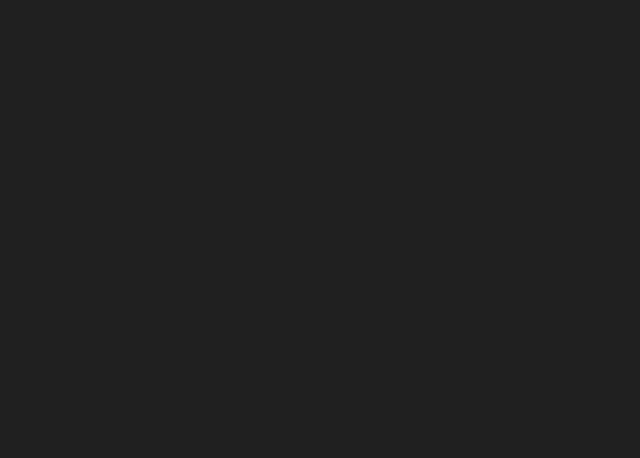
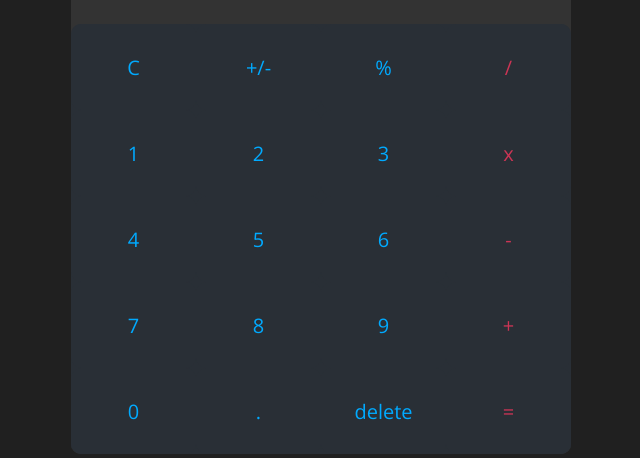
Before and after one commit to Texmo100/Calculator_React, a React (Create React App) app: page / in a window 1280 px wide. Shown: the part 236-694 px from the top of the page, without its empty margins (319-959 px from the left). Built offline with nearby package versions, Linux system fonts and the light colour scheme.

Commit message:
Y-calculator layout Done

```diff
--- a/src/App.css
+++ b/src/App.css
@@ -1,12 +1,72 @@
+/* ---- CSS Variables ---- */
+#root{
+  --main-color: #2b2b2b;
+  --second-color: #333333;
+}
+/* ---- Rest of the CSS Rules ---- */
 .wrapper{
   height: 100%;
   display: grid;
   grid-template-columns: repeat(12,1fr);
   grid-template-rows: 10rem minmax(calc(100vh - 20rem), 100%) 10rem;
 }
-.header-app, .y-calculator,.footer-app{
+.header-app, .body-app,.footer-app{
   grid-column: 1 / -1;
+  padding: 1rem;
 }
 .header-app, .footer-app{
-  background-color: #2b2b2b;
+  background-color: var(--main-color);
 }
+/* ---- Header styles ---- */
+.header-app{
+  display: flex;
+  border-bottom-right-radius: 1rem;
+}
+/*  ---- Body Styles ---- */
+.body-app, .footer-app{
+  display: flex;
+  justify-content: center;
+  align-items: center;
+}
+.y-calculator{
+  height: 100%;
+  width: 50rem;
+  background-color: var(--second-color);
+  border-radius: 1rem;
+}
+.result-display{
+  height: 15rem;
+}
+.num-pad{
+  height: calc(100% - 15rem);
+  background-color: #292f36;
+  border-radius: 1rem;
+  display: grid;
+  grid-template-columns: repeat(4, 1fr);
+  grid-template-rows: repeat(5, 1fr);
+}
+.button-01, .button-02{
+  grid-column: 1fr;
+  background-color: #292f36;
+  border: 1px solid transparent;
+  border-radius: 1rem;
+  display: flex;
+  justify-content: center;
+  align-items: center;
+  font-size: 2rem;
+  transition: all 300ms ease;
+}
+.button-01:hover, .button-02:hover{
+  cursor: pointer;
+  background-color:#323942;
+}
+.button-01{
+  color: #00aaff;
+}
+.button-02{
+  color: #cc3555;
+}
+/* ---- Footer Styles ---- */
+.footer-app{
+  border-top-left-radius: 1rem;
+}
--- a/src/App.js
+++ b/src/App.js
@@ -1,6 +1,6 @@
 import React from 'react'
 import Header from './components/Header'
-import Ycalculator from './components/Ycalculator'
+import Body from './components/Body'
 import Footer from './components/Footer'
 import './App.css';
 
@@ -8,7 +8,7 @@ function App() {
   return (
     <div className="wrapper">
       <Header />
-      <Ycalculator />
+      <Body />
       <Footer />
     </div>
   );
--- /dev/null
+++ b/src/components/Body.js
@@ -0,0 +1,12 @@
+import React from 'react'
+import Ycalculator from './Ycalculator'
+
+const Body = () => {
+    return(
+        <div className="body-app">
+            <Ycalculator />
+        </div>
+    )
+}
+
+export default Body
--- a/src/components/Ycalculator.js
+++ b/src/components/Ycalculator.js
@@ -1,8 +1,36 @@
 import React from 'react'
 
 const Ycalculator = () => {
-    return(
-        <div className="y-calculator"></div>
+    return (
+        <div className="y-calculator">
+            <div className="result-display"></div>
+            <div className="num-pad">
+                <div className="button-01">C</div>
+                <div className="button-01">+/-</div>
+                <div className="button-01">%</div>
+                <div className="button-02">/</div>
+
+                <div className="button-01">1</div>
+                <div className="button-01">2</div>
+                <div className="button-01">3</div>
+                <div className="button-02">x</div>
+
+                <div className="button-01">4</div>
+                <div className="button-01">5</div>
+                <div className="button-01">6</div>
+                <div className="button-02">-</div>
+
+                <div className="button-01">7</div>
+                <div className="button-01">8</div>
+                <div className="button-01">9</div>
+                <div className="button-02">+</div>
+
+                <div className="button-01">0</div>
+                <div className="button-01">.</div>
+                <div className="button-01">delete</div>
+                <div className="button-02">=</div>
+            </div>
+        </div>
     )
 }
 
```
